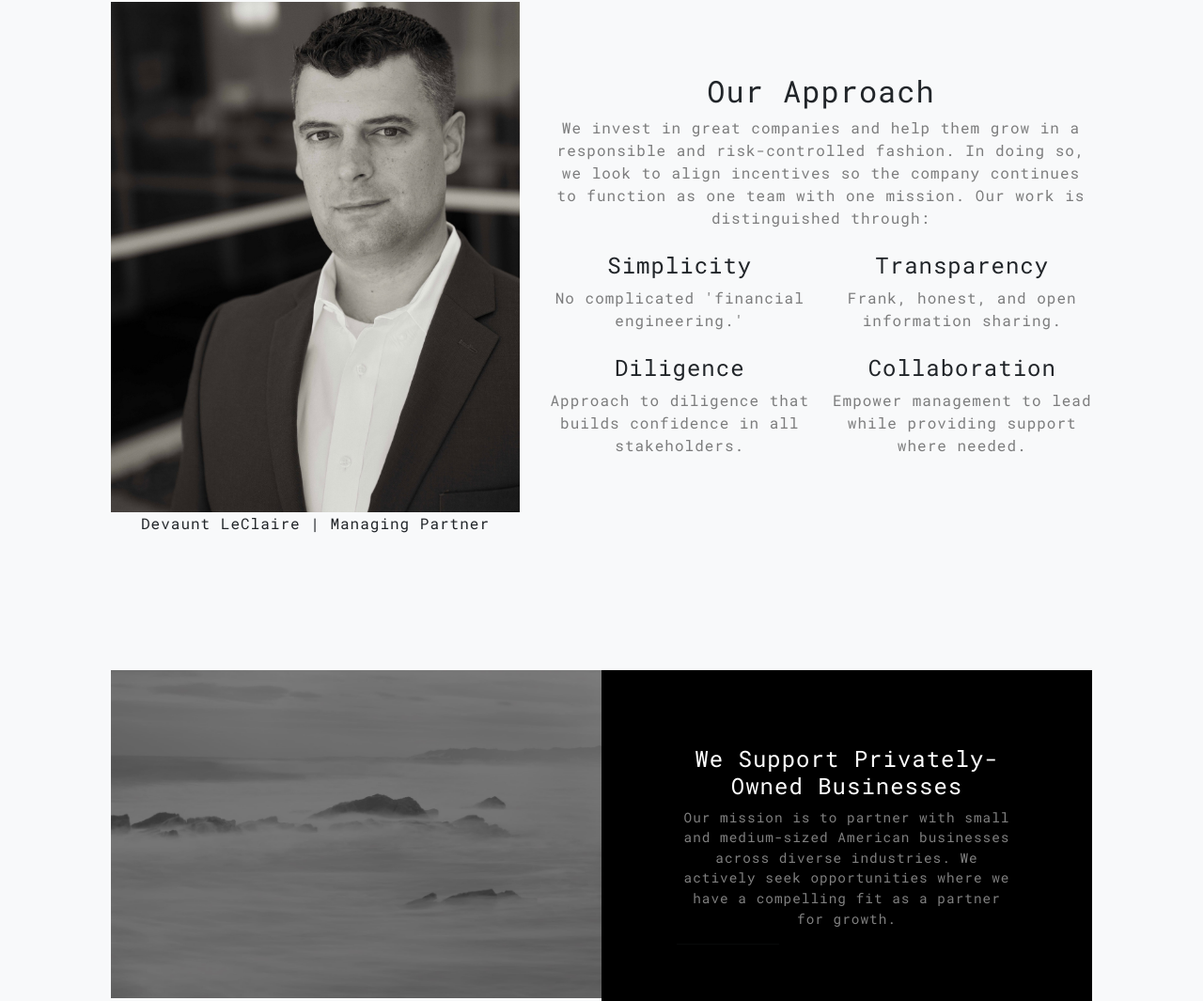
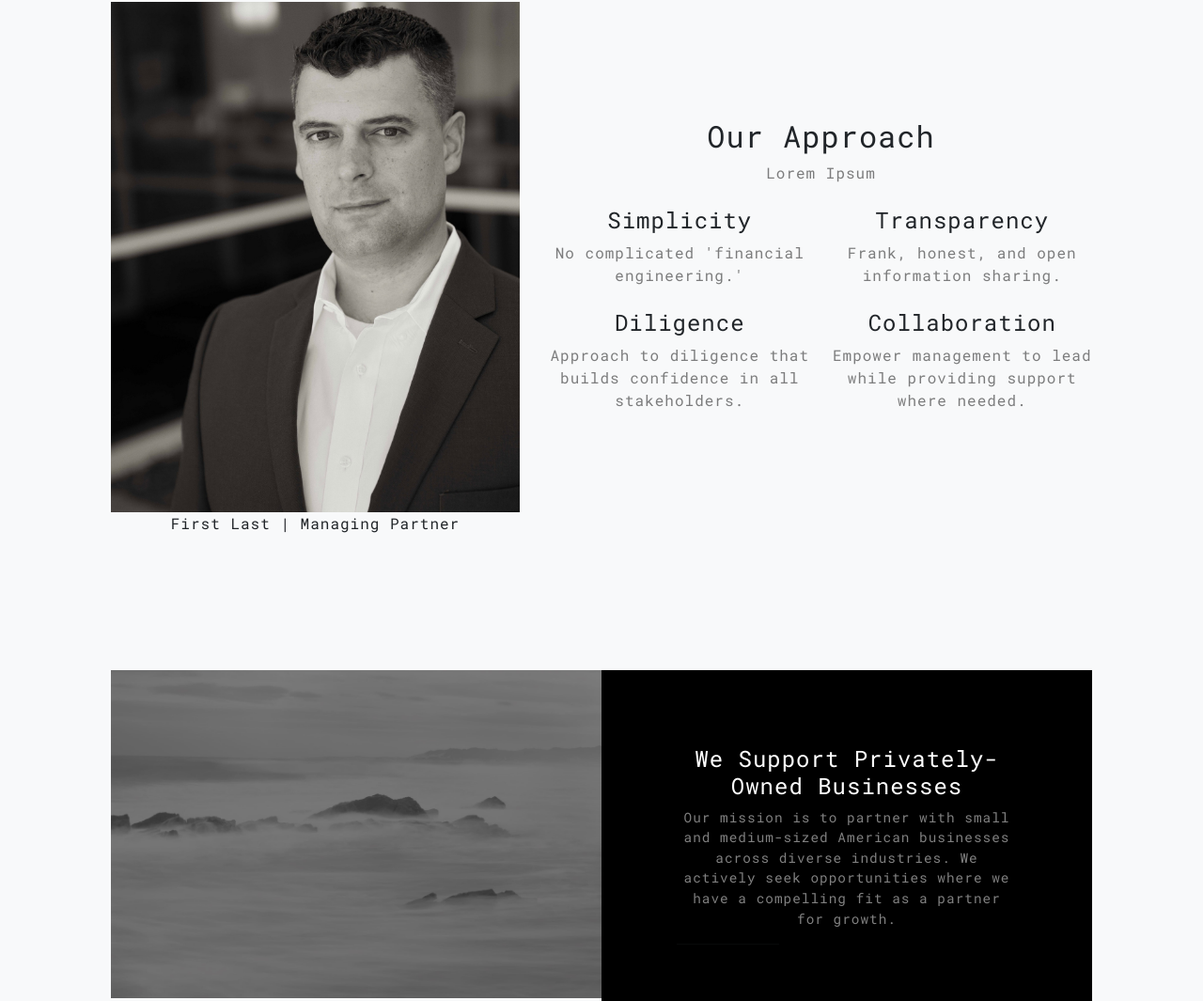
Before and after one commit to shadow-lake-partners/shadow-lake-advisors.github.io, a plain HTML site: page index.html in a window 1280 px wide. Shown: the part 878-1943 px from the top of the page at 94% size. Drawn offline with nearby package versions, Linux system fonts and the light colour scheme.

Commit message:
add initial files

```diff
--- a/index.html
+++ b/index.html
@@ -5,7 +5,7 @@
         <meta name="viewport" content="width=device-width, initial-scale=1, shrink-to-fit=no" />
         <meta name="description" content="" />
         <meta name="author" content="" />
-        <title>Shadow Lake Partners</title>
+        <title>Shadow Lake Advisors</title>
         <link rel="icon" type="image/x-icon" href="assets/favicon.ico" />
         <!-- Font Awesome icons (free version)-->
         <script src="https://use.fontawesome.com/releases/v6.1.0/js/all.js" crossorigin="anonymous"></script>
@@ -63,16 +63,14 @@
                 <div class="row gx-0 mb-4 mb-lg-5 align-items-center">
                     <div class="col-xl-5 col-lg-7">
                         <img class="img-fluid mb-3 mb-lg-0" src="assets/img/devaunt_screenshot.jpg" alt="..." />
-                        <center><p>Devaunt LeClaire | Managing Partner</p></center>
+                        <center><p>First Last | Managing Partner</p></center>
                     </div>
                     <div class="col-xl-7 col-lg-5">
                         <div class="featured-text text-center text-lg-left">
                             <!-- <h4>Our Approach</h4> -->
                             <h2>Our Approach</h2>
                             <p class="text-black-50 mb-0">
-                                We invest in great companies and help them grow in a responsible and risk-controlled fashion.
-                                In doing so, we look to align incentives so the company continues to function as one team
-                                with one mission. Our work is distinguished through:
+                                Lorem Ipsum
                             </p>
 
                             <br>
@@ -208,7 +206,7 @@
                             <div class="card-body text-center">
                                 <h4 class="text-uppercase m-0">Email</h4>
                                 <hr class="my-4 mx-auto" />
-                                <div class="small text-black-50">contact@shadowlakepartners.com</div>
+                                <div class="small text-black-50">contact@shadowlakeadvisors.com</div>
                             </div>
                         </div>
                     </div>
```
